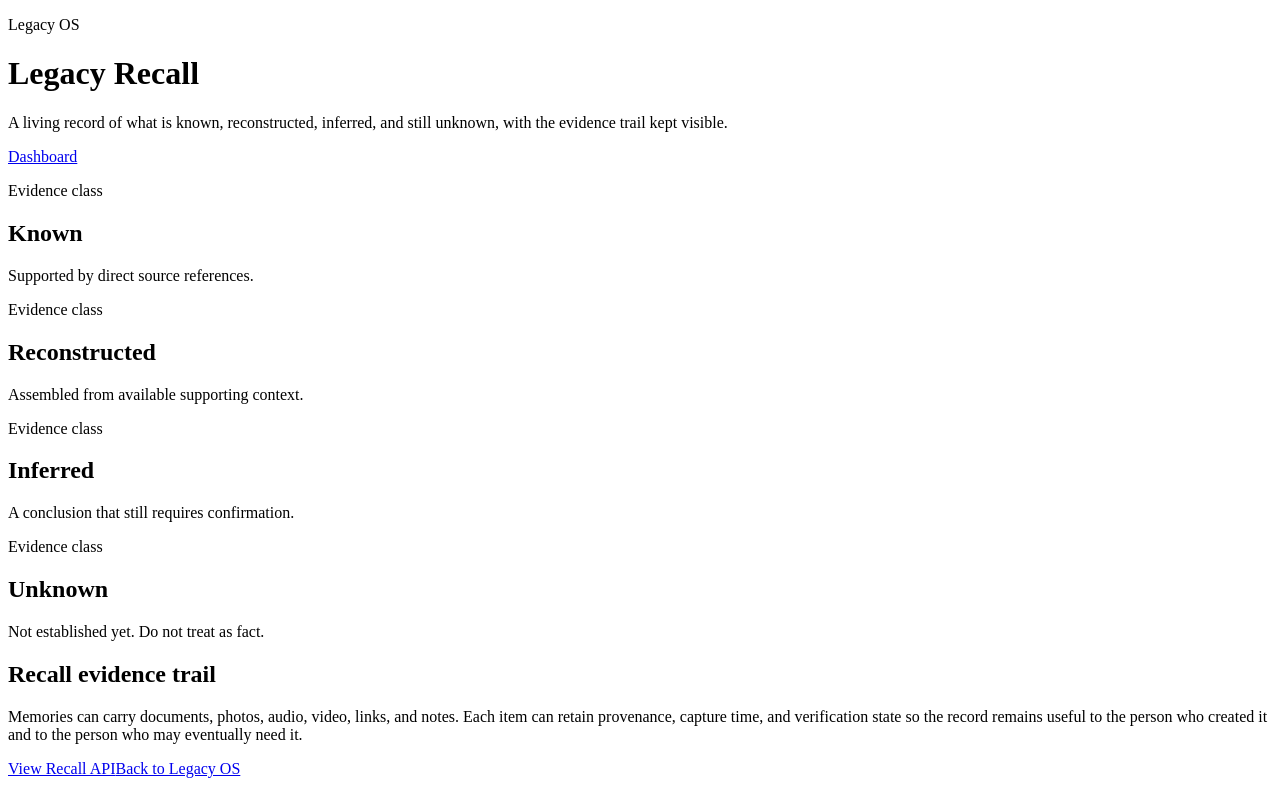
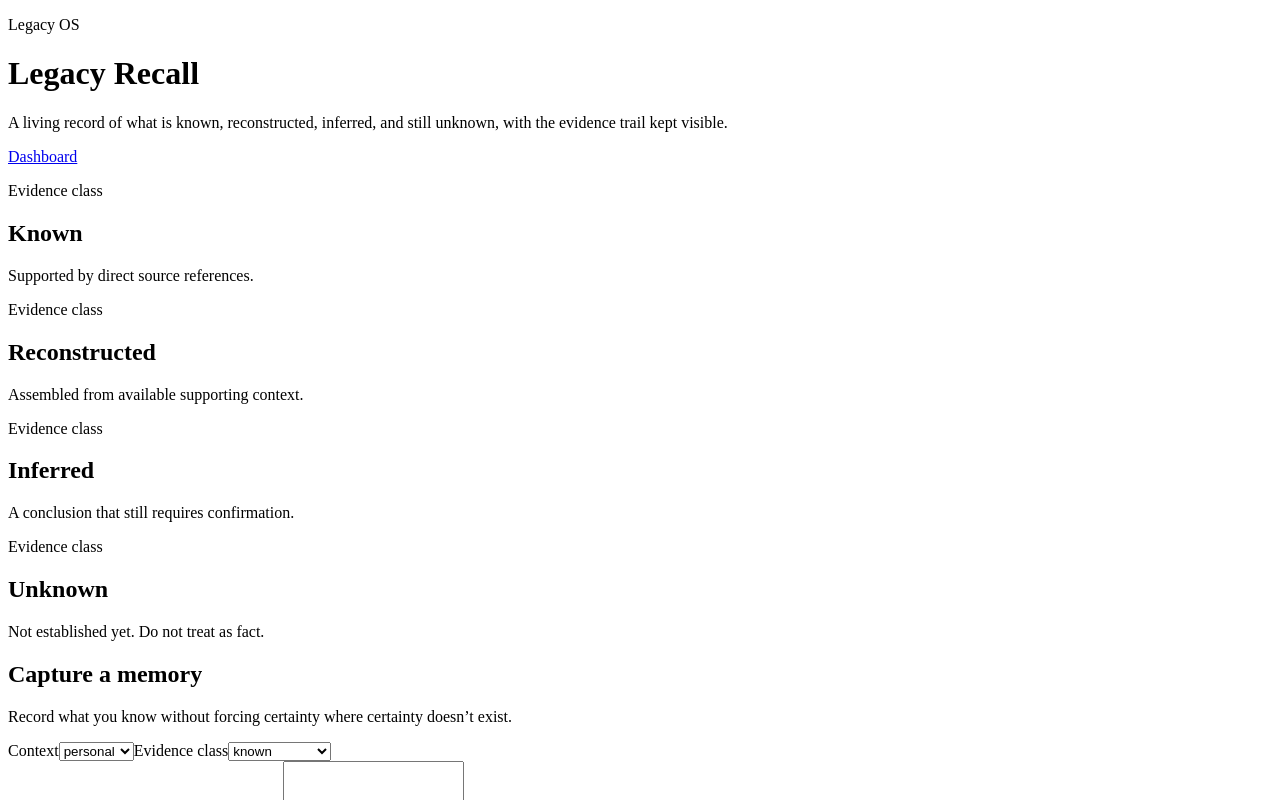
Before and after one commit to LegacyArchitectRVA/Legacy-OS, a Next.js app in the folder apps/web/: page /dashboard/recall in a window 1280 px wide. Shown: the top 800 px of the page. Built offline with nearby package versions, Linux system fonts and the light colour scheme.

Commit message:
Connect Recall composer to dashboard

```diff
--- a/apps/web/app/dashboard/recall/page.tsx
+++ b/apps/web/app/dashboard/recall/page.tsx
@@ -1,11 +1,7 @@
 import Link from "next/link";
+import RecallComposer from "./RecallComposer";
 
-const intelligenceLabels = {
-  known: "Known",
-  reconstructed: "Reconstructed",
-  inferred: "Inferred",
-  unknown: "Unknown",
-} as const;
+const intelligenceLabels = { known: "Known", reconstructed: "Reconstructed", inferred: "Inferred", unknown: "Unknown" } as const;
 
 export default function RecallPage() {
   return (
@@ -14,38 +10,17 @@ export default function RecallPage() {
         <div>
           <p className="text-sm font-medium uppercase tracking-[0.2em] text-muted-foreground">Legacy OS</p>
           <h1 className="mt-2 text-4xl font-semibold tracking-tight">Legacy Recall</h1>
-          <p className="mt-3 max-w-2xl text-muted-foreground">
-            A living record of what is known, reconstructed, inferred, and still unknown, with the evidence trail kept visible.
-          </p>
+          <p className="mt-3 max-w-2xl text-muted-foreground">A living record of what is known, reconstructed, inferred, and still unknown, with the evidence trail kept visible.</p>
         </div>
         <Link className="rounded-md border px-4 py-2 text-sm" href="/dashboard">Dashboard</Link>
       </div>
-
       <section className="grid gap-4 sm:grid-cols-2 lg:grid-cols-4">
         {Object.entries(intelligenceLabels).map(([key, label]) => (
-          <article key={key} className="rounded-xl border p-5">
-            <p className="text-sm text-muted-foreground">Evidence class</p>
-            <h2 className="mt-2 text-xl font-semibold">{label}</h2>
-            <p className="mt-2 text-sm text-muted-foreground">
-              {key === "known" && "Supported by direct source references."}
-              {key === "reconstructed" && "Assembled from available supporting context."}
-              {key === "inferred" && "A conclusion that still requires confirmation."}
-              {key === "unknown" && "Not established yet. Do not treat as fact."}
-            </p>
-          </article>
+          <article key={key} className="rounded-xl border p-5"><p className="text-sm text-muted-foreground">Evidence class</p><h2 className="mt-2 text-xl font-semibold">{label}</h2><p className="mt-2 text-sm text-muted-foreground">{key === "known" && "Supported by direct source references."}{key === "reconstructed" && "Assembled from available supporting context."}{key === "inferred" && "A conclusion that still requires confirmation."}{key === "unknown" && "Not established yet. Do not treat as fact."}</p></article>
         ))}
       </section>
-
-      <section className="mt-10 rounded-xl border p-6">
-        <h2 className="text-xl font-semibold">Recall evidence trail</h2>
-        <p className="mt-2 max-w-3xl text-sm text-muted-foreground">
-          Memories can carry documents, photos, audio, video, links, and notes. Each item can retain provenance, capture time, and verification state so the record remains useful to the person who created it and to the person who may eventually need it.
-        </p>
-        <div className="mt-6 flex flex-wrap gap-3">
-          <Link className="rounded-md bg-primary px-4 py-2 text-sm text-primary-foreground" href="/api/recall/memories">View Recall API</Link>
-          <Link className="rounded-md border px-4 py-2 text-sm" href="/dashboard">Back to Legacy OS</Link>
-        </div>
-      </section>
+      <RecallComposer />
+      <section className="mt-8 rounded-xl border p-6"><h2 className="text-xl font-semibold">Evidence trail</h2><p className="mt-2 max-w-3xl text-sm text-muted-foreground">Memories can carry documents, photos, audio, video, links, and notes. Provenance and verification stay visible.</p></section>
     </main>
   );
 }
```
